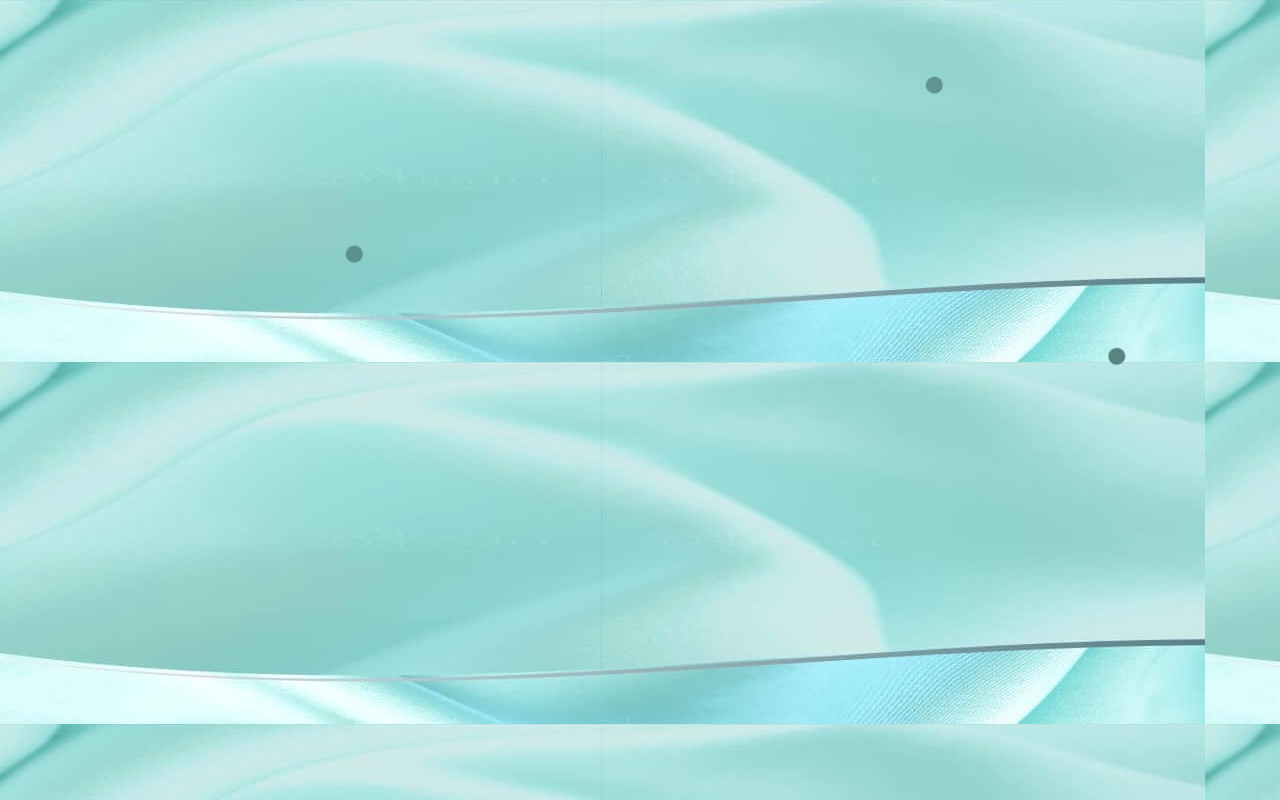
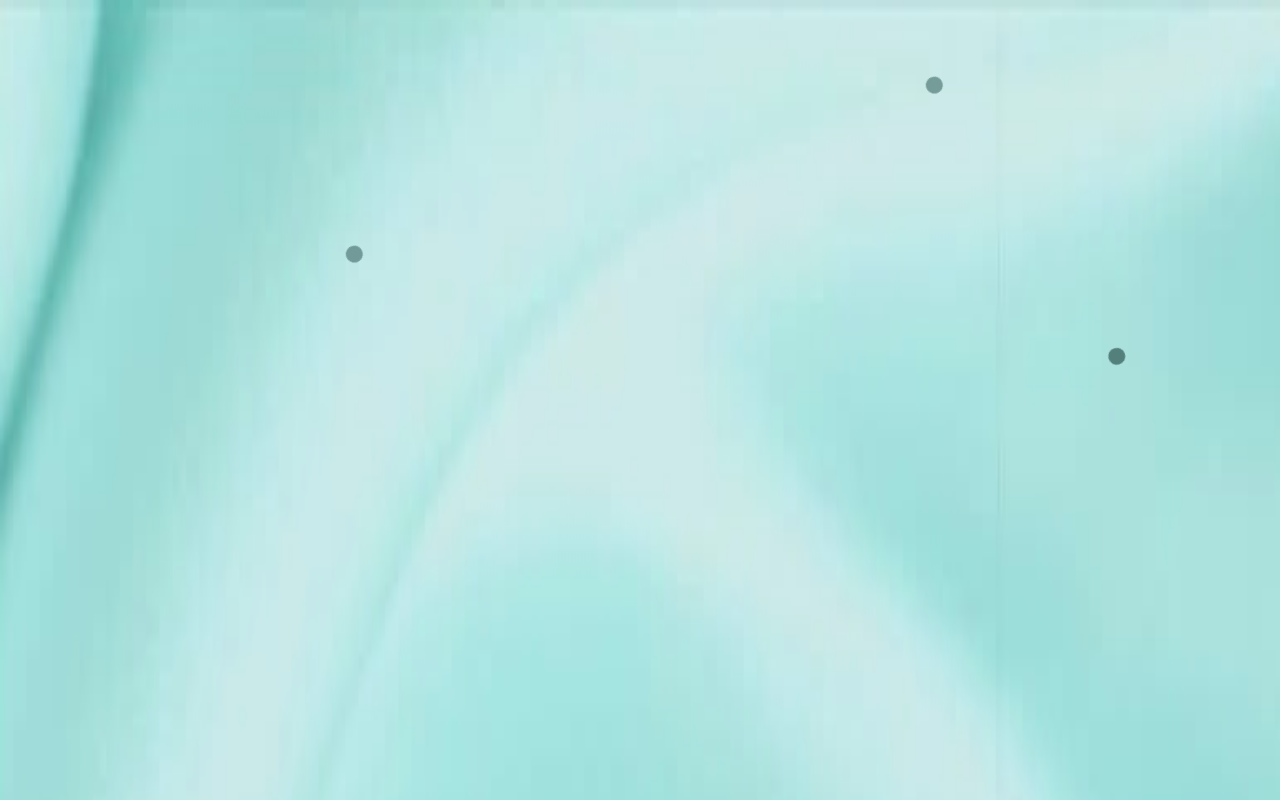
Before and after one commit to ltrinh23/HA-Huynh-Anh-Beauty2, a plain HTML site: page index.html in a window 1280 px wide. Drawn offline with Linux system fonts and the light colour scheme.

Commit message:
let's try this

```diff
--- a/st-dand.css
+++ b/st-dand.css
@@ -5,7 +5,8 @@ body {
 }
 
 body {
-    background-image: url("./pictures/bg2.JPG");    /*this is the set up for now*/
+    background-image: url("../pictures/bg2.JPG");    /*this is the set up for now*/
+    background-size: 2000px 3200px;
     display: flex;
     justify-content: center;
     align-items: center;
--- a/style.css
+++ b/style.css
@@ -5,7 +5,7 @@
 }
 
 body{
-    background-image: url("./pictures/bg2.JPG");    /*this is the set up for now*/
+    background-image: url("../pictures/bg2.JPG");    /*this is the set up for now*/
     background-size: 2000px 3200px;
     align-items: center;
 
```
